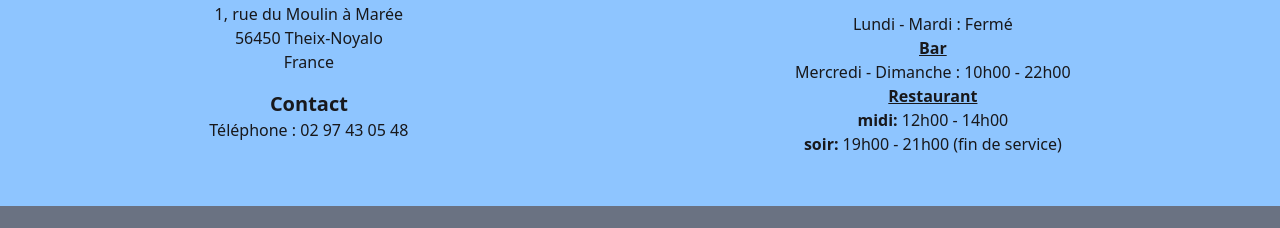
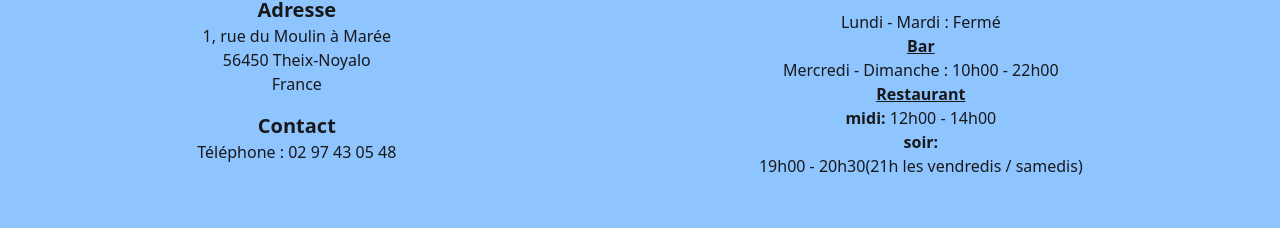
Before and after one commit to AlanGdev/chaloupe, a Next.js app: page /contact in a window 1280 px wide. Shown: the part 382-610 px from the top of the page. Built offline with nearby package versions, Linux system fonts and the light colour scheme.

Commit message:
Modification des horaires d'ouverture / suppression de la carte des vendredis d'octobre

```diff
--- a/src/app/page.js
+++ b/src/app/page.js
@@ -16,7 +16,7 @@ export default function Home() {
       <Header />
       <Section1Accueil />
       <Section2Accueil />
-      <Section3Accueil />{' '}
+      {/* <Section3Accueil />{' '} */}
       {
         //<Gallery250 />
       }
--- a/src/components/Section1Contact/index.jsx
+++ b/src/components/Section1Contact/index.jsx
@@ -49,8 +49,11 @@ export function Section1Contact() {
               <br />
               <span className="font-semibold">midi:</span> 12h00 - 14h00
               <br />
-              <span className="font-semibold">soir:</span> 19h00 - 21h00
-              {/*<sup className="text-sm font-light">*</sup>*/} (fin de service)
+              <div className="flex flex-col">
+                <span className="font-semibold">soir:</span> 19h00 - 20h30
+                {/*<sup className="text-sm font-light">*</sup>*/}(21h les
+                vendredis / samedis)
+              </div>
               <br />
               <span className="text-sm font-light">
                 {/**21h00 le vendredi et samedi*/}
```
